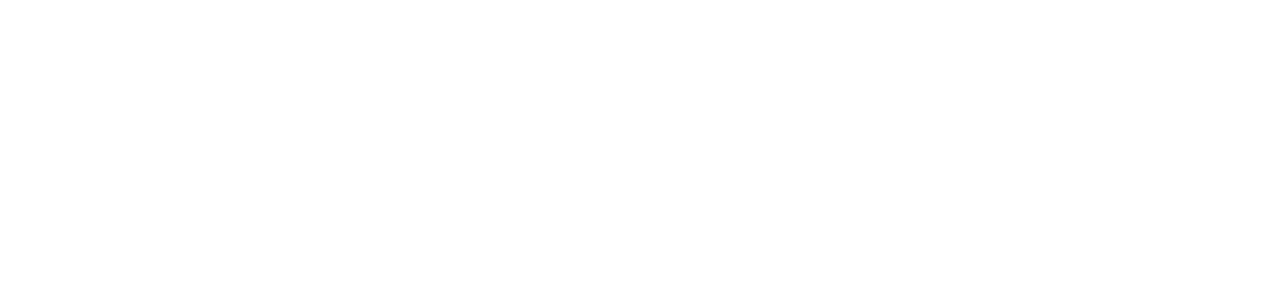
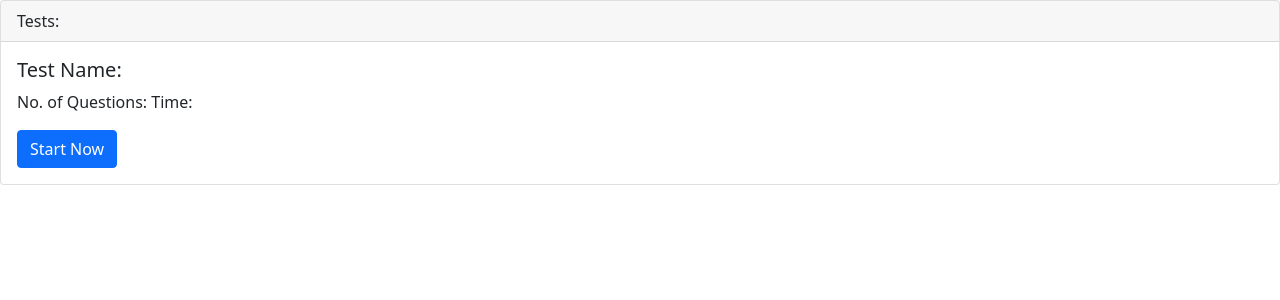
Before and after one commit to anilvpatel21/exam-portal, a React (Create React App) app in the folder frontend/: page / in a window 1280 px wide. Shown: the top 300 px of the page. Built offline with nearby package versions, Linux system fonts and the light colour scheme.

Commit message:
test 1 created

```diff
--- a/frontend/src/App.js
+++ b/frontend/src/App.js
@@ -1,10 +1,10 @@
 import logo from './logo.svg';
 import './App.css';
-import mainPage from './component/mainPage';
+import MainPage from './component/mainPage';
 
 function App() {
   return (
-    <mainPage/>
+    <MainPage/>
   );
 }
 
--- a/frontend/src/component/mainPage.js
+++ b/frontend/src/component/mainPage.js
@@ -6,12 +6,12 @@
 
       <div class="card">
   <div class="card-header">
-    Featured
+    Tests:
   </div>
   <div class="card-body">
-    <h5 class="card-title">Special title treatment</h5>
-    <p class="card-text">With supporting text below as a natural lead-in to additional content.</p>
-    <a href="#" class="btn btn-primary">Go somewhere</a>
+    <h5 class="card-title">Test Name:</h5>
+    <p class="card-text">No. of Questions:    Time:</p>
+    <a href="#" class="btn btn-primary">Start Now</a>
   </div>
 </div>
     )
--- a/frontend/src/index.js
+++ b/frontend/src/index.js
@@ -5,7 +5,7 @@
 import reportWebVitals from './reportWebVitals';
 import '../node_modules/bootstrap/dist/css/bootstrap.min.css'
 import '../node_modules/bootstrap/dist/js/bootstrap.bundle';
-import mainPage from './component/mainPage';
+import MainPage from './component/mainPage';
 ReactDOM.render(
   <React.StrictMode>
     <App/>
```
Also changed, not shown: 1 other file (tests, documents, lock files or other folders).
